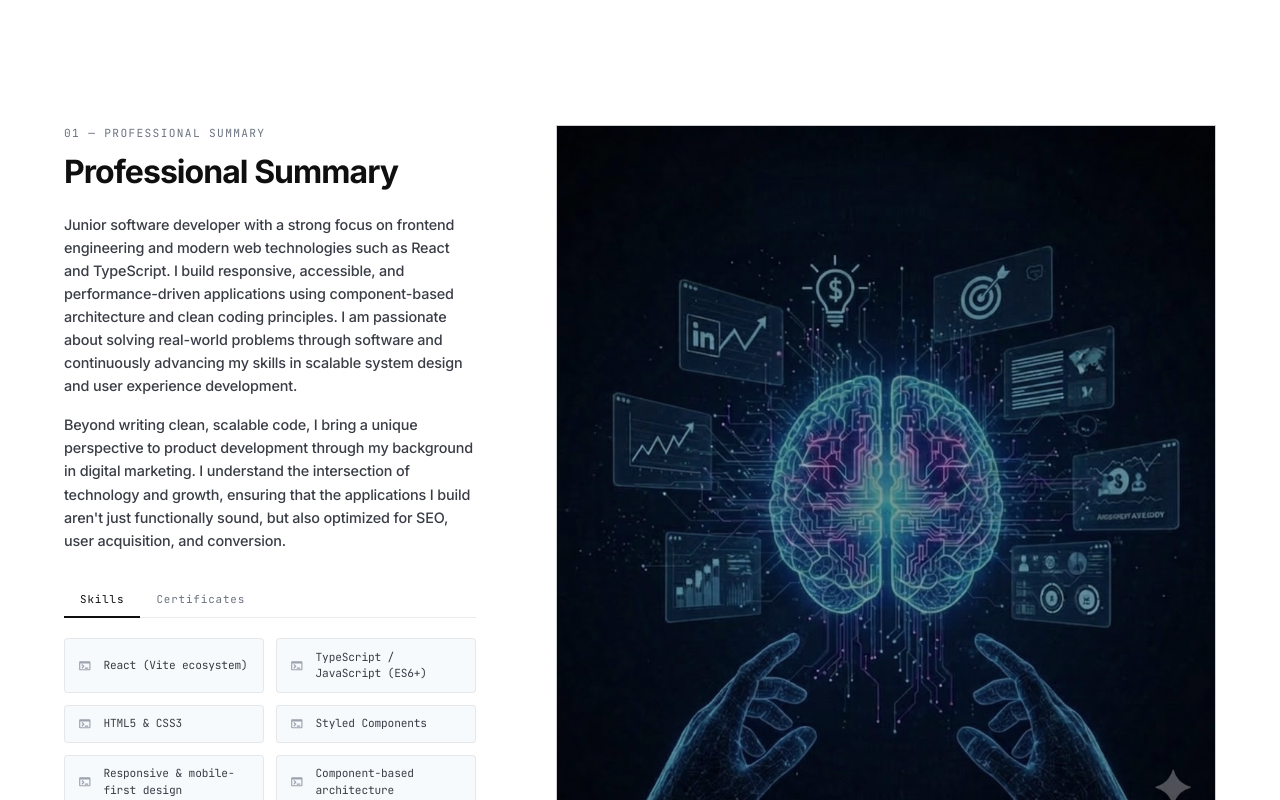
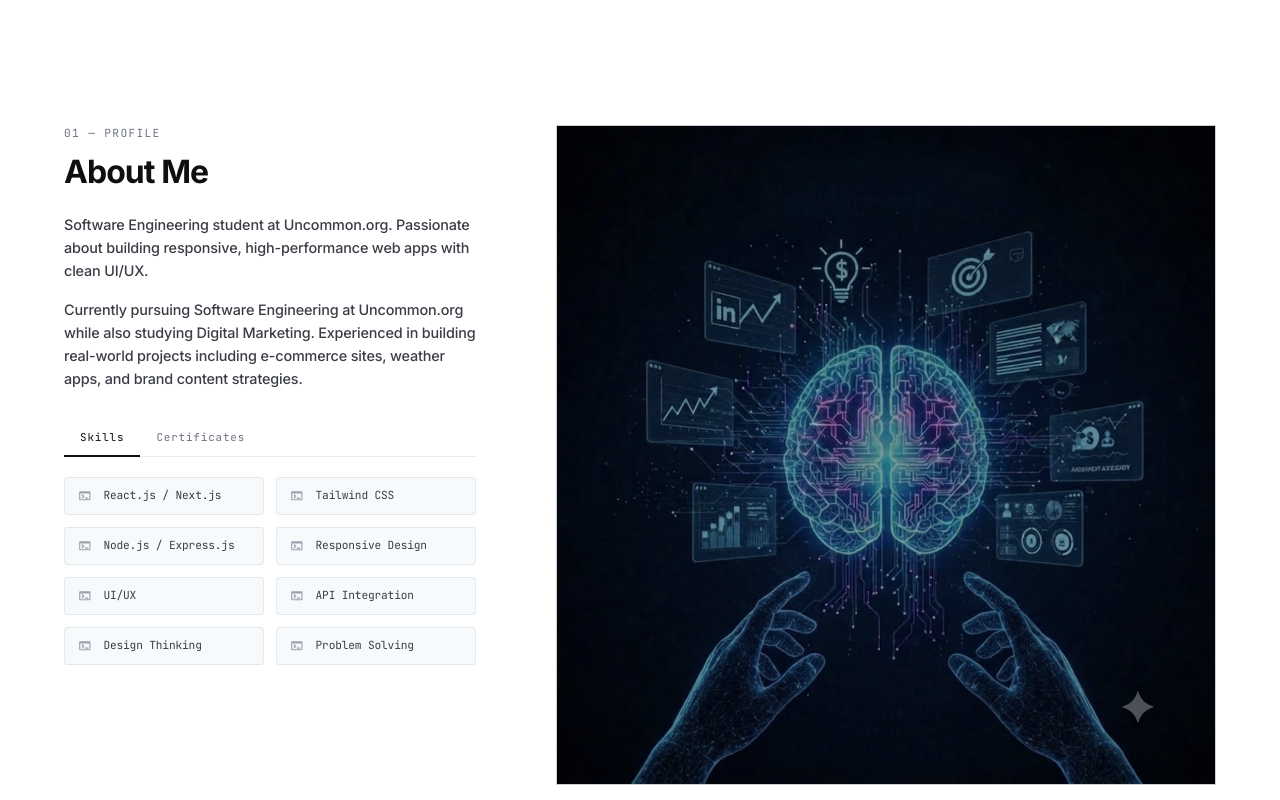
Before and after one commit to FadzaiMumbariki/Portfolio, a React (Vite) app: page / in a window 1280 px wide. Shown: the part 820-1620 px from the top of the page. Built offline with nearby package versions, Linux system fonts and the light colour scheme.

Commit message:
Update CV to new version and refresh portfolio data

```diff
--- a/src/portfolioData.js
+++ b/src/portfolioData.js
@@ -2,36 +2,33 @@ import projects from './projects.json';
 
 export const portfolioData = {
   hero: {
-
     name: "Fadzai Mumbariki",
-    title: "Software Engineer & Digital Growth Strategist",
-    description: "Bridging the gap between technical excellence and strategic growth. I engineer high-performance, SEO-optimized web applications designed for scale and user impact.",
+    title: "Software Engineer",
+    description: "Software Engineering student at Uncommon.org. Passionate about building responsive, high-performance web apps with clean UI/UX.",
     image: "./assets/116606f4-5e39-4b70-9676-bd9e0b85df3b.jpeg",
     imageAlt: "Fadzai Mumbariki - Professional Portfolio",
     email: "fadzaimumbariki@gmail.com",
     cvLink: "/assets/CV.pdf",
   },
   about: {
-    eyebrow: "01 — PROFESSIONAL SUMMARY",
-    heading: "Professional Summary",
-    bio1: "Junior software developer with a strong focus on frontend engineering and modern web technologies such as React and TypeScript. I build responsive, accessible, and performance-driven applications using component-based architecture and clean coding principles. I am passionate about solving real-world problems through software and continuously advancing my skills in scalable system design and user experience development.",
-    bio2: "Beyond writing clean, scalable code, I bring a unique perspective to product development through my background in digital marketing. I understand the intersection of technology and growth, ensuring that the applications I build aren't just functionally sound, but also optimized for SEO, user acquisition, and conversion.",
+    eyebrow: "01 — PROFILE",
+    heading: "About Me",
+    bio1: "Software Engineering student at Uncommon.org. Passionate about building responsive, high-performance web apps with clean UI/UX.",
+    bio2: "Currently pursuing Software Engineering at Uncommon.org while also studying Digital Marketing. Experienced in building real-world projects including e-commerce sites, weather apps, and brand content strategies.",
     skills: [
-      "React (Vite ecosystem)",
-      "TypeScript / JavaScript (ES6+)",
-      "HTML5 & CSS3",
-      "Styled Components",
-      "Responsive & mobile-first design",
-      "Component-based architecture",
-      "UI/UX implementation",
-      "Digital Marketing & SEO",
+      "React.js / Next.js",
+      "Tailwind CSS",
+      "Node.js / Express.js",
+      "Responsive Design",
+      "UI/UX",
+      "API Integration",
+      "Design Thinking",
+      "Problem Solving",
     ],
     certifications: [
-      { name: "UX Design Foundations", by: "Google" },
-      { name: "Design Thinking", by: "IBM" },
-      { name: "Enhancing UX workflow with AI", by: "LinkedIn Learning" },
-      { name: "UI Architecture", by: "Interaction Design Foundation" },
-      { name: "Advanced Component Design", by: "Frontend Masters" },
+      { name: "Software Engineering", by: "Uncommon.org (2026-Present)" },
+      { name: "Digital Marketing", by: "Uncommon.org (2026-Present)" },
+      { name: "Student Volunteer", by: "Scratch (2026-Present)" },
     ],
   },
   projects: projects,
```
Also changed, not shown: 2 other files (tests, documents, lock files or other folders).
